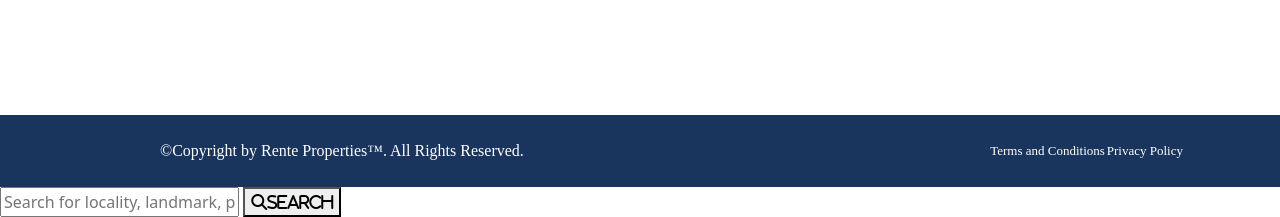
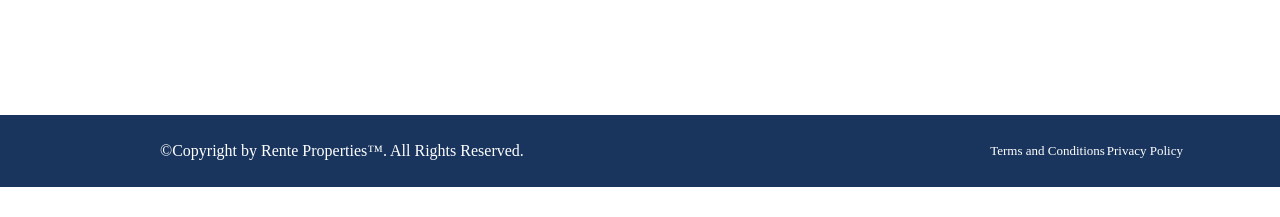
Before and after one commit to Pratyaksh24/Rente-Properties, a plain HTML site: page index.html in a window 1280 px wide. Shown: the part 2839-3056 px from the top of the page. After the commit the page ends 3026 px from the top, so only its background shows below. Drawn offline with nearby package versions, Linux system fonts and the light colour scheme.

Commit message:
Update index.html

```diff
--- a/index.html
+++ b/index.html
@@ -97,12 +97,4 @@
     </tr>
   </table>
 </div>
-
-<form action="#">
-  <input type="text" placeholder="Search for locality, landmark, project, or builder" name="search">
-  <button type="submit"><i class="fa fa-search">Search</i></button>
-</form>
-
-
-
 </html>
```
